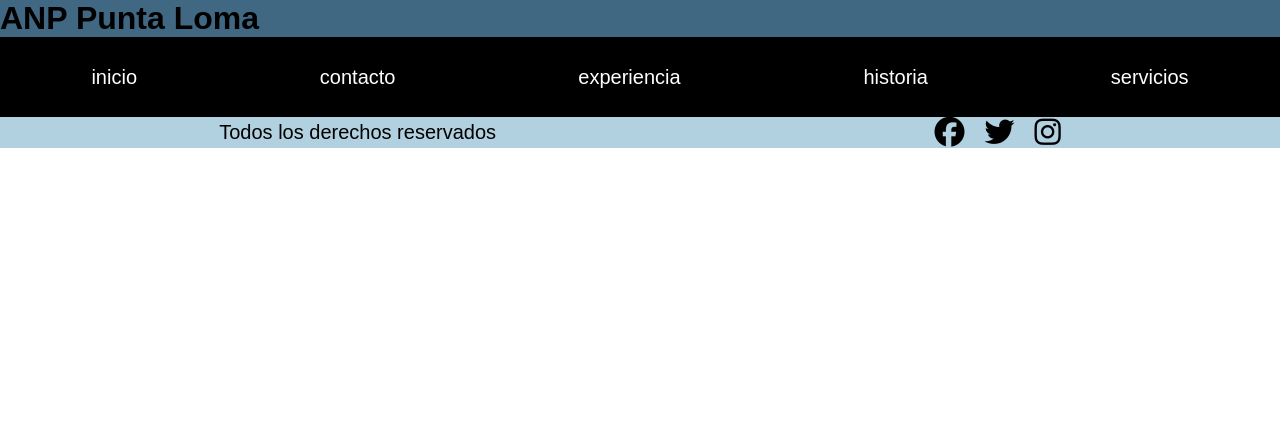
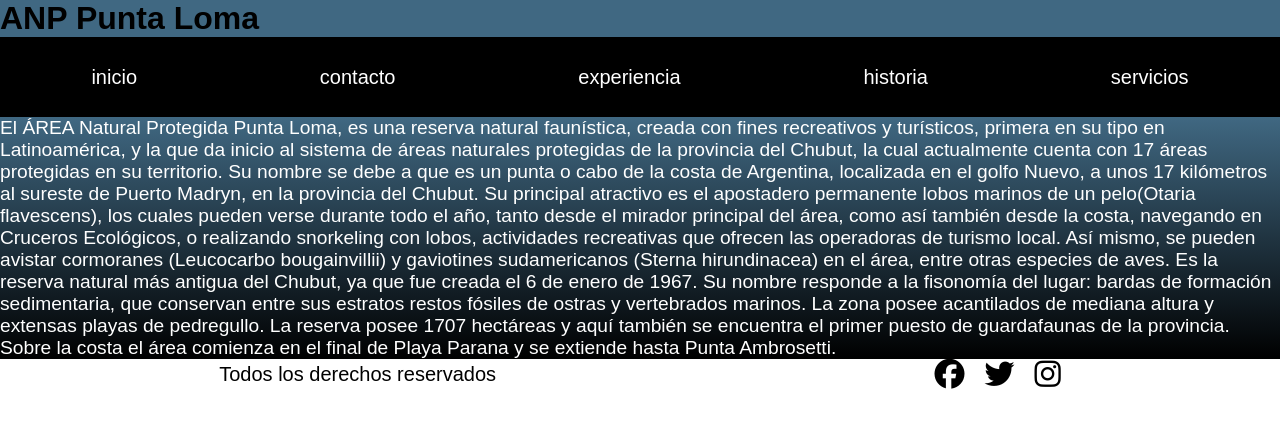
Before and after one commit to lucasveronvazquez/animacionesVeronVazquez, a plain HTML site: page secciones/historia.html in a window 1280 px wide. Drawn offline with Linux system fonts and the light colour scheme.

Commit message:
animacioness

```diff
--- a/estilos/styles.css
+++ b/estilos/styles.css
@@ -61,12 +61,20 @@ a{
     gap: 10px;
 }
 
+
 #galeria img{
     width: 100%;
     height: 90%;
     box-shadow: 0 0 10px rgb(80, 200, 255);
     border-radius: 10px;
 }
+
+#galeria img:hover{
+    transform: scale(2);
+    transition-property: all;
+    transition-duration: 1s;
+}
+
 
 #info{
        color: white;
@@ -79,7 +87,6 @@ a{
 #footer {
     grid-area: footer;
     width: 100%;
-    background-color: rgb(177, 208, 224);
 }
 
 #estiloFooter{
@@ -98,11 +105,11 @@ a{
 .footer__social i {
     font-size: 30px;
 }
-@media screen and (max-width 1375px){
+@media screen and (max-width:1375px){
 
 }
 
-@media screen and (max-width 950px){
+@media screen and (max-width:950px){
     #galeria
     grid-template-columns: 1fr 1fr;
     grid-template-rows: 1fr 1fr 1fr;
@@ -111,7 +118,7 @@ a{
                          "img5 img6"
 }
 
-@media screen adc (max-width 500px){
+@media screen adc (max-width:500px){
     #galeria
     grid-template-columns: 1fr;
     grid-template-rows: 1fr 1fr 1fr 1fr 1fr 1fr;
@@ -124,3 +131,14 @@ a{
 }
 
 -------------------------------------------------------------------------------------------------------
+
+.historia2{
+    width: 100%;
+    height: 100%;
+
+}
+#historia2{
+background-image: linear-gradient(rgb(64, 104, 130), black);
+font-size: larger;
+color: white;
+}
--- a/secciones/historia.html
+++ b/secciones/historia.html
@@ -1,5 +1,6 @@
 <!DOCTYPE html>
 <html lang="en">
+
 <head>
     <meta charset="UTF-8">
     <meta http-equiv="X-UA-Compatible" content="IE=edge">
@@ -9,6 +10,7 @@
     <link rel="stylesheet" href="../estilos/styles.css">
     <title>historia</title>
 </head>
+
 <body>
     <header id="header">
 
@@ -27,6 +29,30 @@
     </header>
 
     <main>
+
+        <section>
+           <div class="historia2">
+            <p id="historia2">El ÁREA Natural Protegida Punta Loma, es una reserva natural faunística, creada con fines recreativos y
+                turísticos, primera en su tipo en Latinoamérica, y la que da inicio al sistema de áreas naturales
+                protegidas de la provincia del Chubut, la cual actualmente cuenta con 17 áreas protegidas en su
+                territorio. Su nombre se debe a que es un punta o cabo de la costa de Argentina, localizada en el golfo
+                Nuevo, a unos 17 kilómetros al sureste de Puerto Madryn, en la provincia del Chubut. Su principal
+                atractivo es el apostadero permanente lobos marinos de un pelo(Otaria flavescens), los cuales pueden
+                verse durante todo el año, tanto desde el mirador principal del área, como así también desde la costa,
+                navegando en Cruceros Ecológicos, o realizando snorkeling con lobos, actividades recreativas que ofrecen
+                las operadoras de turismo local. Así mismo, se pueden avistar cormoranes (Leucocarbo bougainvillii) y
+                gaviotines sudamericanos (Sterna hirundinacea) en el área, entre otras especies de aves. Es la reserva
+                natural más antigua del Chubut, ya que fue creada el 6 de enero de 1967.
+
+                Su nombre responde a la fisonomía del lugar: bardas de formación sedimentaria, que conservan entre sus
+                estratos restos fósiles de ostras y vertebrados marinos. La zona posee acantilados de mediana altura y
+                extensas playas de pedregullo. La reserva posee 1707 hectáreas y aquí también se encuentra el primer
+                puesto de guardafaunas de la provincia.
+
+                Sobre la costa el área comienza en el final de Playa Parana y se extiende hasta Punta Ambrosetti.</p>
+
+            </div>
+        </section>
 
     </main>
 
@@ -54,4 +80,5 @@
     </footer>
 
 </body>
+
 </html>
```
